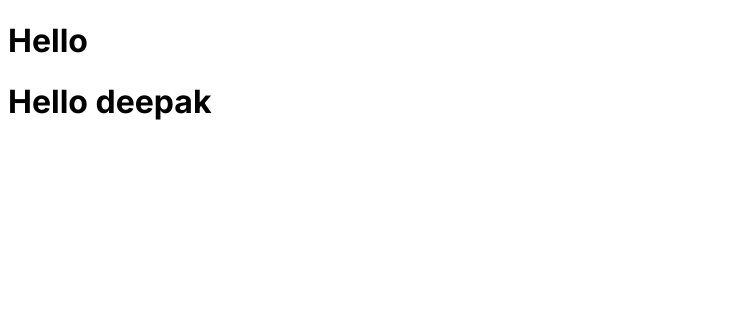
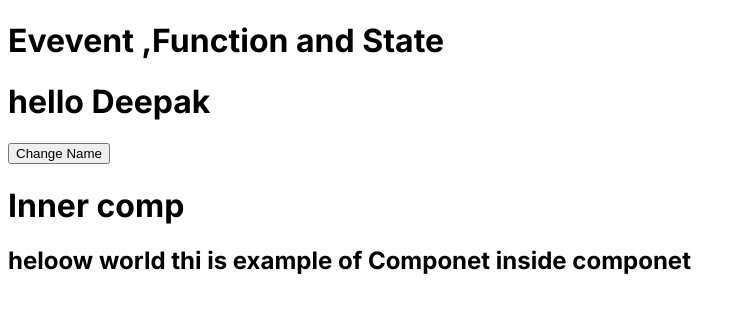
Before and after one commit to patidardeep/next-js, a Next.js app: page / in a window 1280 px wide. Shown: the top 312 px of the page, without its empty margins (0-746 px from the left). Built offline with nearby package versions, Linux system fonts and the light colour scheme.

Commit message:
Function Event and State

```diff
--- a/src/app/page.js
+++ b/src/app/page.js
@@ -1,16 +1,41 @@
+'use client'
+
+import { useState } from "react"
 
 export default function Home(){
+// const apple=(item)=>{
+// alert("fruit")
+// alert(item)
+// state--
+
+const [name,setName] = useState("Deepak")
+const Changename= ()=>{
+  setName("Shubham")
+}
+// inner componet
+
+const InnerComp = ()=>{
   return(
     <div>
-      <h1>Hello</h1>
-      <User name ="deepak"/>
+      <h1>Inner comp</h1>
+      <h2>heloow world thi is example of Componet inside componet</h2>
     </div>
   )
 }
 
 
-const User=(props)=>{
-return(
-  <div><h1>Hello {props.name}</h1></div>
-)
+  return(
+    <div>
+      <h1> Evevent  ,Function and State</h1>
+      {/* <button onClick={()=>alert("hello next js")}>Click</button> */}
+      {/* <button onClick={apple}>Click</button> */}
+      {/* <button onClick={()=>apple("fruits")}>Click</button> */}
+
+<h1>hello {name}</h1>
+<button onClick={Changename}>Change Name</button>
+<InnerComp/>
+
+
+    </div>
+  )
 }
```
